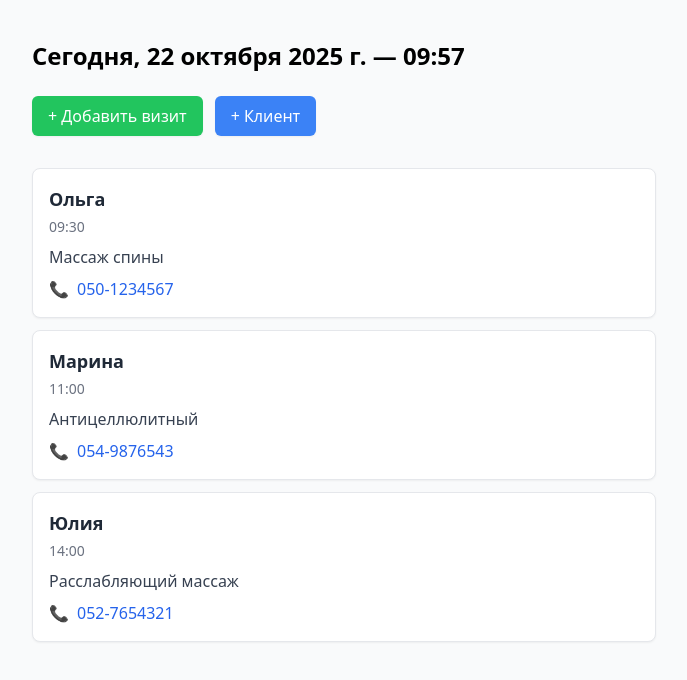
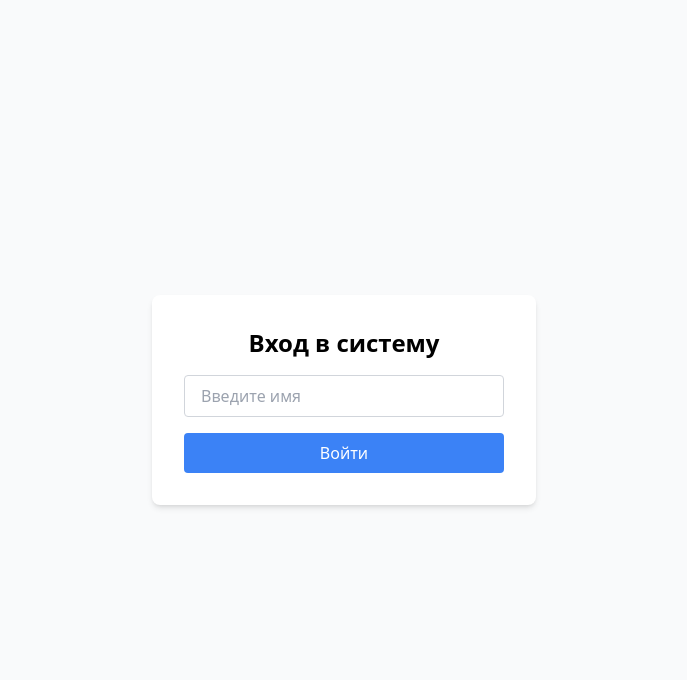
Before and after one commit to 86MnikroS/anista-crm-saas, a React (Vite) app: page / in a window 1280 px wide. Shown: the top 680 px of the page, without its empty margins (296-983 px from the left). Built offline with nearby package versions, Linux system fonts and the light colour scheme.

Commit message:
FSA architecture: added UI buttons Added protected route for security Added basic auth, later through FireBase Added hooks.ts for UserStates in Redux

```diff
--- a/src/app/App.tsx
+++ b/src/app/App.tsx
@@ -1,12 +1,6 @@
-import { BrowserRouter } from "react-router-dom";
-import { RoutesApp } from "./routes";
+import React from "react";
+import { AppRoutes } from "@/app/routes";
 
-export const App = () => (
-    <BrowserRouter>
-        <div className="min-h-screen bg-gray-50 p-4">
-            <RoutesApp />
-        </div>
-    </BrowserRouter>
-);
-
-export default App;
+export const App = () => {
+    return <AppRoutes />; // тут уже есть RouterProvider
+};
--- /dev/null
+++ b/src/app/providers/hooks.ts
@@ -0,0 +1,11 @@
+import { TypedUseSelectorHook, useDispatch, useSelector } from "react-redux";
+import type { RootState, AppDispatch } from "./store";
+
+// Типизированные хуки Redux
+export const useAppDispatch: () => AppDispatch = useDispatch;
+export const useAppSelector: TypedUseSelectorHook<RootState> = useSelector;
+
+// Хук для получения текущего пользователя
+export const useUser = () => {
+    return useAppSelector((state) => state.user.currentUser);
+};
--- a/src/app/providers/store.ts
+++ b/src/app/providers/store.ts
@@ -1,9 +1,11 @@
 import { configureStore } from "@reduxjs/toolkit";
 import counterReducer from "@/shared/lib/counterSlice";
+import userReducer from "@/entities/user/model/userSlice";
 
 export const store = configureStore({
     reducer: {
         counter: counterReducer,
+        user: userReducer,
     },
 });
 
--- a/src/app/routes.tsx
+++ b/src/app/routes.tsx
@@ -1,18 +1,27 @@
-import {Routes, Route} from "react-router-dom";
-import {DashboardPage} from "@/pages/DashboardPage";
-import {ClientsPage} from "@/pages/ClientsPage";
-import {SettingsPage} from "@/pages/SettingsPage";
+import React from "react";
+import { createBrowserRouter, RouterProvider, Route, createRoutesFromElements } from "react-router-dom";
+import { ProtectedRoute } from "@/shared/ui/ProtectedRoute";
+import { DashboardPage } from "@/pages/DashboardPage/DashboardPage";
+import { ClientsPage } from "@/pages/ClientsPage";
+import { SettingsPage } from "@/pages/SettingsPage";
+import { AuthPage } from "@/pages/AuthPage/AuthPage"; // можно создать позже
 
-const routes = [
-    { path: "/", element: <DashboardPage /> },
-    { path: "/clients", element: <ClientsPage /> },
-    { path: "/settings", element: <SettingsPage /> },
-];
+const router = createBrowserRouter(
+    createRoutesFromElements(
+        <>
+            {/* публичные страницы */}
+            <Route path="/" element={<AuthPage />} />
 
-export const RoutesApp = () => (
-    <Routes>
-        {routes.map(({ path, element }) => (
-            <Route key={path} path={path} element={element} />
-        ))}
-    </Routes>
+            {/* защищённые маршруты */}
+            <Route element={<ProtectedRoute allowedRoles={["admin", "master"]} />}>
+                <Route path="/dashboard" element={<DashboardPage />} />
+                <Route path="/clients" element={<ClientsPage />} />
+                <Route path="/settings" element={<SettingsPage />} />
+            </Route>
+        </>
+    )
 );
+
+export const AppRoutes = () => {
+    return <RouterProvider router={router} />;
+};
--- /dev/null
+++ b/src/entities/user/model/userSlice.ts
@@ -0,0 +1,26 @@
+import { createSlice, PayloadAction } from "@reduxjs/toolkit";
+import { User } from "../types";
+
+interface UserState {
+    currentUser: User | null;
+}
+
+const initialState: UserState = {
+    currentUser: null,
+};
+
+const userSlice = createSlice({
+    name: "user",
+    initialState,
+    reducers: {
+        login(state, action: PayloadAction<User>) {
+            state.currentUser = action.payload;
+        },
+        logout(state) {
+            state.currentUser = null;
+        },
+    },
+});
+
+export const { login, logout } = userSlice.actions;
+export default userSlice.reducer;
--- /dev/null
+++ b/src/entities/user/types.ts
@@ -0,0 +1,6 @@
+export type UserRole = "admin" | "master" | null;
+
+export interface User {
+    name: string;
+    role: UserRole;
+}
--- /dev/null
+++ b/src/pages/AuthPage/AuthPage.tsx
@@ -0,0 +1,59 @@
+import React, { useState } from "react";
+import { useDispatch } from "react-redux";
+import { login } from "@/entities/user/model/userSlice";
+import { useNavigate } from "react-router-dom";
+
+export const AuthPage = () => {
+    const [name, setName] = useState("");
+    const [error, setError] = useState("");
+    const dispatch = useDispatch();
+    const navigate = useNavigate();
+
+    const handleLogin = () => {
+        const normalized = name.trim().toLowerCase();
+
+        // 🔹 определяем роль
+        let role: "admin" | "master" | null = null;
+
+        if (["michael", "mihail", "михаил", "anista", "анастасия"].includes(normalized)) {
+            role = "admin";
+        } else if (["алена", "виана"].includes(normalized)) {
+            role = "master";
+        }
+
+        // 🔸 если имя не в списке — не пускаем
+        if (!role) {
+            setError("⛔ Пользователь не найден. Обратитесь к администратору.");
+            return;
+        }
+
+        // 🔹 если всё ок — логиним
+        dispatch(login({ name, role }));
+        navigate("/dashboard");
+    };
+
+    return (
+        <div className="flex flex-col items-center justify-center min-h-screen bg-gray-50">
+            <div className="bg-white p-8 rounded-lg shadow-md w-full max-w-sm">
+                <h1 className="text-2xl font-bold mb-4 text-center">Вход в систему</h1>
+                <input
+                    type="text"
+                    placeholder="Введите имя"
+                    value={name}
+                    onChange={(e) => {
+                        setName(e.target.value);
+                        setError("");
+                    }}
+                    className="border border-gray-300 rounded px-4 py-2 w-full mb-4 focus:outline-none focus:ring-2 focus:ring-blue-400"
+                />
+                {error && <div className="text-red-500 text-sm mb-4">{error}</div>}
+                <button
+                    onClick={handleLogin}
+                    className="bg-blue-500 hover:bg-blue-600 text-white w-full py-2 rounded transition"
+                >
+                    Войти
+                </button>
+            </div>
+        </div>
+    );
+};
--- a/src/pages/DashboardPage.tsx
+++ b/src/pages/DashboardPage/DashboardPage.tsx
@@ -3,8 +3,17 @@ import { AddVisitButton } from "@/features/add-visit/ui/AddVisitButton";
 import { AddClientButton } from "@/features/add-client/ui/AddClientButton";
 import { VisitCard } from "@/entities/visit/ui/VisitCard";
 import { LiveClock } from "@/shared/ui/LiveClock";
+import { useSelector } from "react-redux";
+import { RootState } from "@/app/providers/store";
+import {LogoutButton} from "@/shared/ui/LogOutButton";
 
 export const DashboardPage: React.FC = () => {
+    const user = useSelector((state: RootState) => state.user.currentUser);
+
+    if (!user) {
+      return <div className="text-center mt-10 text-gray-500">Не авторизован</div>;
+    }
+
     const now = new Date();
     const formattedDate = now.toLocaleDateString("ru-RU", {
       day: "2-digit",
@@ -20,6 +29,9 @@ export const DashboardPage: React.FC = () => {
 
     return (
         <div className="p-6 max-w-2xl mx-auto">
+            <h1 className="text-2xl font-semibold mb-4">
+                Привет, {user.name}! 👋
+            </h1>
             <h1 className="text-3xl sm:text-2xl font-bold mb-6 text-center sm:text-left">
               Сегодня, {formattedDate} — <LiveClock />
             </h1>
@@ -34,6 +46,8 @@ export const DashboardPage: React.FC = () => {
                     <VisitCard key={v.phone} {...v} />
                 ))}
             </div>
+            <LogoutButton />
+
         </div>
     );
 };
--- /dev/null
+++ b/src/shared/ui/LogOutButton.tsx
@@ -0,0 +1,23 @@
+import React from "react";
+import { useDispatch } from "react-redux";
+import { logout } from "@/entities/user/model/userSlice";
+import { useNavigate } from "react-router-dom";
+
+export const LogoutButton = () => {
+    const dispatch = useDispatch();
+    const navigate = useNavigate();
+
+    const handleLogout = () => {
+        dispatch(logout());
+        navigate("/");
+    };
+
+    return (
+        <button
+            onClick={handleLogout}
+            className="bg-red-500 hover:bg-red-600 text-white px-4 py-2 rounded transition"
+        >
+            Выйти
+        </button>
+    );
+};
--- /dev/null
+++ b/src/shared/ui/ProtectedRoute.tsx
@@ -0,0 +1,20 @@
+import React from "react";
+import { Navigate, Outlet } from "react-router-dom";
+import { useUser } from "@/app/providers/hooks";
+
+export const ProtectedRoute = ({ allowedRoles }: { allowedRoles?: string[] }) => {
+    const user = useUser();
+
+    // если пользователь не авторизован
+    if (!user) {
+        return <Navigate to="/" replace />;
+    }
+
+    // если есть список ролей и роль пользователя не входит в него
+    if (allowedRoles && !allowedRoles.includes(user.role ?? "")) {
+        return <Navigate to="/" replace />;
+    }
+
+    // всё ок — рендерим контент
+    return <Outlet />;
+};
```
